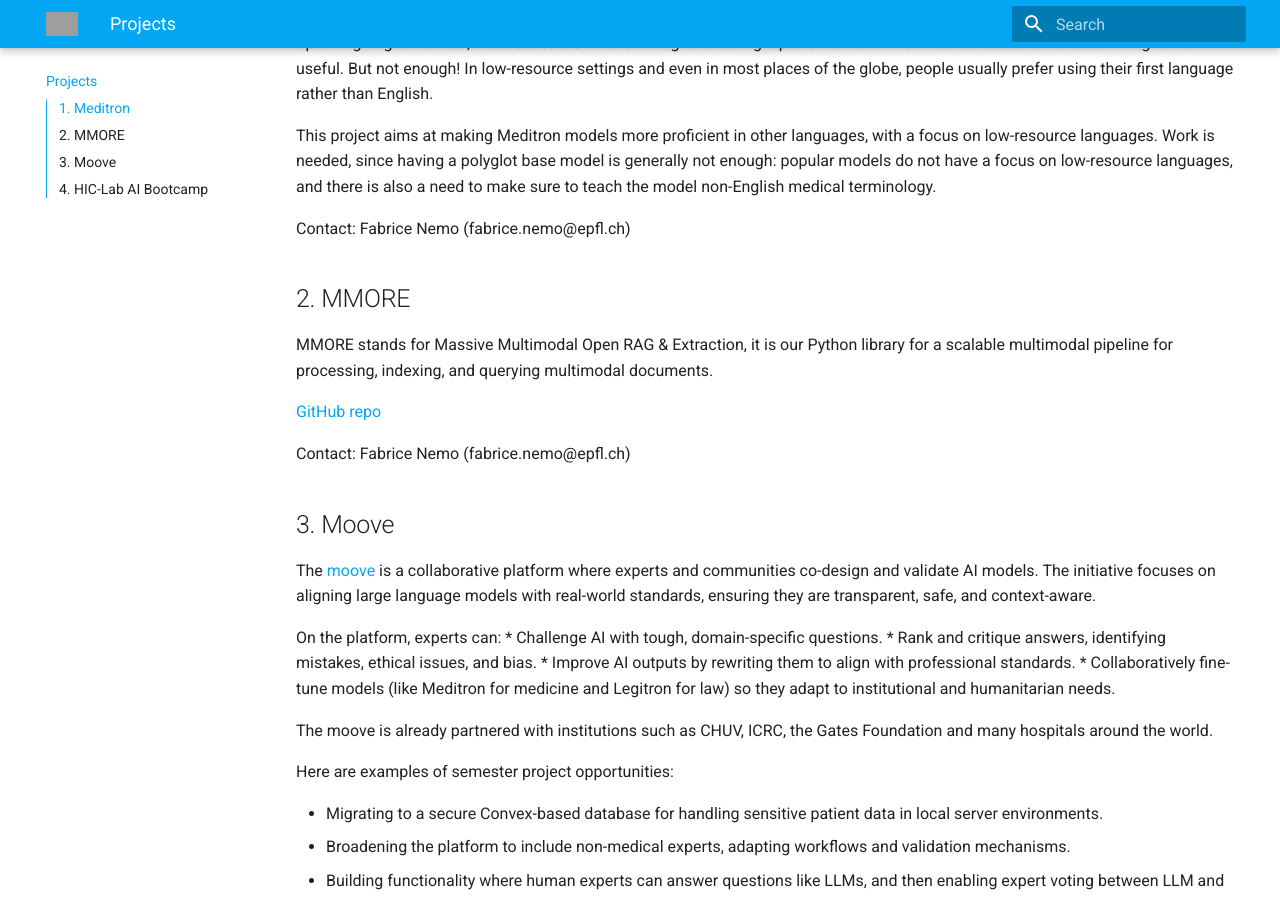
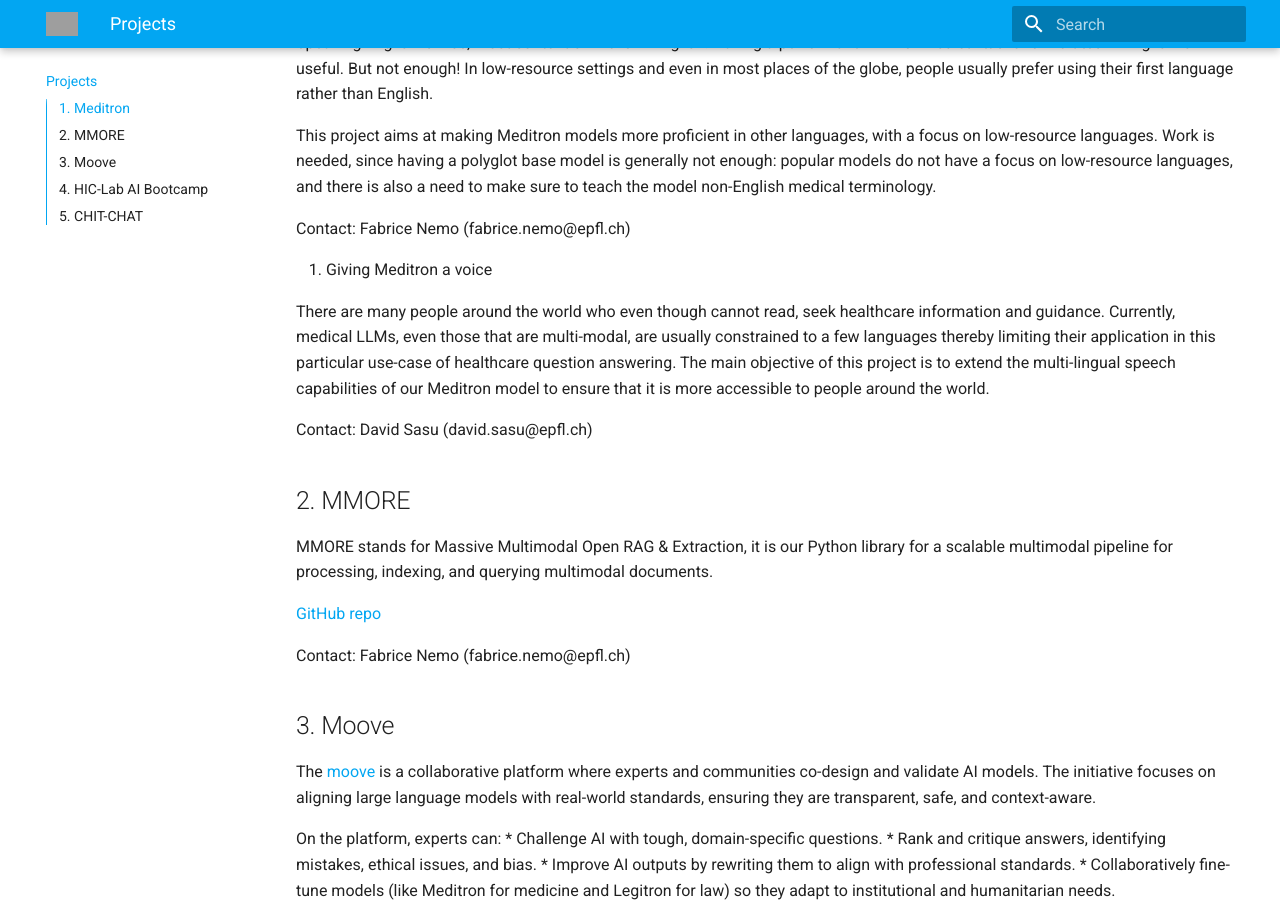
Before and after one commit to EPFLiGHT/LiGHT-doc, an MkDocs documentation site: the page built from docs/projects.md, in a window 1280 px wide and 900 px high, scrolled down 818 px. Built offline with MkDocs 1.6.1 and Material for MkDocs 9.7.7, drawn with Linux system fonts in a browser that asks for light colours; some of the changed text lies outside the part shown; grey boxes are pictures that could not be loaded.

Commit message:
Update projects.md

```diff
--- a/docs/projects.md
+++ b/docs/projects.md
@@ -27,6 +27,14 @@
 This project aims at making Meditron models more proficient in other languages, with a focus on low-resource languages. Work is needed, since having a polyglot base model is generally not enough: popular models do not have a focus on low-resource languages, and there is also a need to make sure to teach the model non-English medical terminology.
 
 Contact: Fabrice Nemo (fabrice.nemo@epfl.ch)
+
+5. Giving Meditron a voice
+
+There are many people around the world who even though cannot read, seek healthcare information and guidance. Currently, medical LLMs, even those that are multi-modal, are usually constrained to a few languages thereby limiting their application in this particular use-case of healthcare question answering. The main objective of this project is to extend the multi-lingual speech capabilities of our Meditron model to ensure that it is more accessible to people around the world.
+
+Contact: David Sasu (david.sasu@epfl.ch)
+
+
 
 ## 2. MMORE
 
@@ -70,3 +78,10 @@
 Very cool project about teaching the basics of AI applied to healthcare. The target audience is healthcare workers and computer scientists in Rwanda. Our work in LiGHT is to improve the content of the bootcamp so that students learn better, and mentor students there, guide them throughout their completion of the bootcamp.
 
 Contact: Fabrice Nemo (fabrice.nemo@epfl.ch)
+
+## 5. CHIT-CHAT
+1. Embedding Humanitarian Principles in LLM Development
+
+LLMs are usually not deployed for humanitarian applications since they are not intentionally designed to align to humanitarian values. This project therefore aims to develop a framework / checklist for LLM development and evaluation that can be applied in the creation and testing of Humanitarian-focused LLMs.
+
+Contact: David Sasu (david.sasu@epfl.ch)
```
